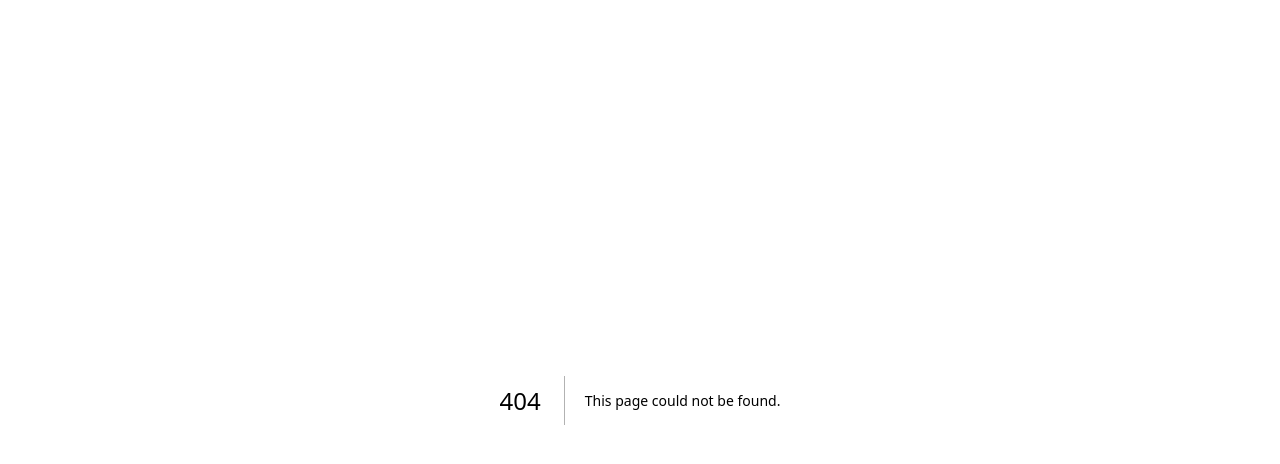
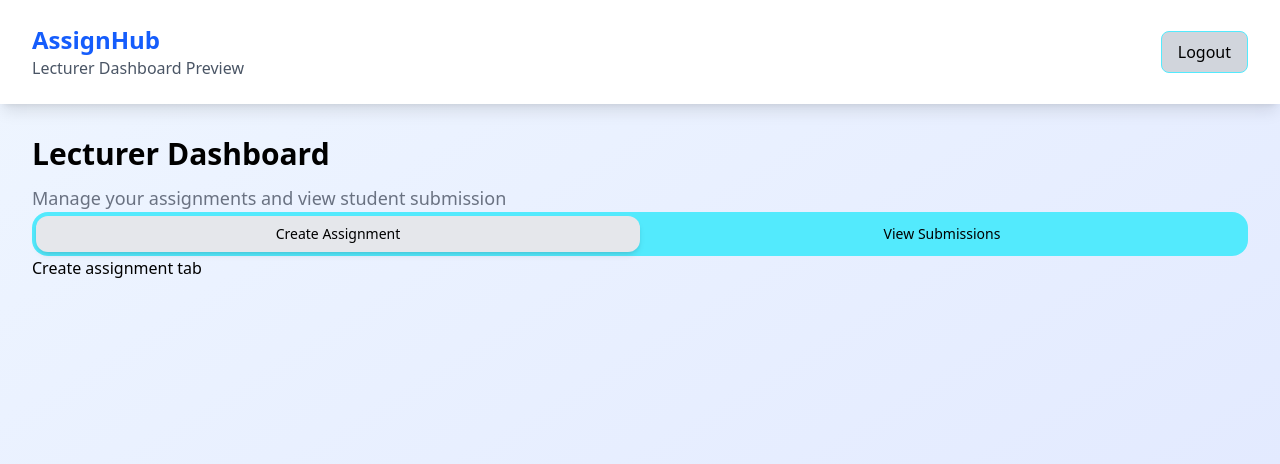
Before and after one commit to TaslimYusuf2210/assignHub, a Next.js app: page /lecturerDashboard in a window 1280 px wide. Before the commit this address had no page. Shown: the top 464 px of the page. Built offline with nearby package versions, Linux system fonts and the light colour scheme.

Commit message:
reusable tab component

```diff
--- a/app/auth/page.js
+++ b/app/auth/page.js
@@ -1,6 +1,6 @@
 "use client"
 
-import ToggleAuth from "@/components/toggleAuth";
+import ToggleTabs from "@/components/toggleTabs";
 import { useState } from "react";
 import LecturerAuthForm from "@/components/lecturerAuthForm";
 import StudentAuthForm from "@/components/studentAuthForm";
@@ -12,8 +12,10 @@ function AuthenticationPage() {
             <div className="rounded-lg w-[470px] shadow-xl bg-white px-6 py-10 w- text-center">
                 <header className="text-3xl font-bold text-blue-600">AssignHub</header>
                 <p className="text-gray-600 mt-3 mb-8 font-medium">Assignment Submission System</p>
-                <ToggleAuth
-                currentTab={(tab) => setRole(tab)}
+                <ToggleTabs
+                tabdata={["Lecturer", "Student"]}
+                onChange={(tab) => setRole(tab)}
+
                 />
                 {role === "Lecturer" ? (
                     <LecturerAuthForm/>
--- a/app/dashboard/layout.js
+++ /dev/null
@@ -1,9 +0,0 @@
-function DashboardLayout() {
-    return (
-        <div>
-
-        </div>
-     );
-}
-
-export default DashboardLayout;
--- a/app/dashboard/page.js
+++ /dev/null
@@ -1,9 +0,0 @@
-function DashboardPage() {
-    return (
-        <div>
-
-        </div>
-     );
-}
-
-export default DashboardPage;
--- a/app/globals.css
+++ b/app/globals.css
@@ -1 +1,5 @@
 @import "tailwindcss";
+
+.input-glow {
+  @apply focus:outline-cyan-500 focus:ring-2 focus:ring-cyan-200 focus:outline-none focus:border-2
+}
--- /dev/null
+++ b/app/lecturerDashboard/page.js
@@ -0,0 +1,34 @@
+"use client"
+
+import Navbar from "@/components/navbar";
+import { useState } from "react";
+import ToggleTabs from "@/components/toggleTabs";
+
+function LecturerDashboard() {
+    const [tab, setTab] = useState("Create Assignment")
+    return (
+        <div className="min-h-screen ">
+            <Navbar/>
+            <div className="p-8">
+                <h3 className="font-bold text-3xl">Lecturer Dashboard</h3>
+                <p className="text-gray-500 mt-3 text-lg">Manage your assignments and view student submission</p>
+                <ToggleTabs
+                tabdata={["Create Assignment", "View Submissions"]}
+                onChange={(arg) => setTab(arg)}
+                />
+
+                <div>
+                    {tab === "Create Assignment" ? (
+                        <div>Create assignment tab</div>
+                    ) : (
+                        <div>View Submissions tab</div>
+                    )
+                    }
+                </div>
+
+            </div>
+        </div>
+     );
+}
+
+export default LecturerDashboard;
--- a/app/page.js
+++ b/app/page.js
@@ -1,7 +1,7 @@
 
 export default function Home() {
   return (
-    <div className=" ">
+    <div className="bg-gradient-to-br from-blue-50 to-indigo-100">
 
     </div>
   );
--- a/components/lecturerAuthForm.js
+++ b/components/lecturerAuthForm.js
@@ -33,7 +33,7 @@ function LecturerAuthForm() {
                     {...register("email")}
                     placeholder="lecturer@university.edu"
                     type="email"
-                    className="px-4 py-2 border border-cyan-300 rounded-lg"/>
+                    className="px-4 py-2 border input-glow border-cyan-300 rounded-lg"/>
                     {errors.email && (
                     <p className="text-sm text-red-500 font-light">
                         {errors.email.message}
@@ -46,7 +46,7 @@ function LecturerAuthForm() {
                     {...register("password")}
                     placeholder="••••••••"
                     type="password"
-                    className="px-4 py-2 border border-cyan-300 rounded-lg"/>
+                    className="px-4 py-2 border input-glow border-cyan-300 rounded-lg"/>
                     {errors.password && (
                     <p className="text-sm text-red-500 font-light">
                         {errors.password.message}
--- /dev/null
+++ b/components/navbar.js
@@ -0,0 +1,15 @@
+function Navbar() {
+    return (
+        <div  className="px-8 py-6 flex justify-between items-center bg-white shadow-lg">
+            <div>
+                <h4 className="text-2xl font-bold text-blue-600">AssignHub</h4>
+                <p className="text-gray-600 font-medium">Lecturer Dashboard Preview</p>
+            </div>
+            <button className="bg-gray-300 font-medium border border-cyan-300 rounded-lg hover:text-white hover:bg-blue-600 px-4 py-2">
+                Logout
+            </button>
+        </div>
+     );
+}
+
+export default Navbar;
--- a/components/studentAuthForm.js
+++ b/components/studentAuthForm.js
@@ -31,7 +31,7 @@ function StudentAuthForm() {
                     {...register("email")}
                     placeholder="student@university.edu"
                     type="email"
-                    className="px-4 py-2 border border-cyan-300 rounded-lg"/>
+                    className="px-4 py-2 border input-glow border-cyan-300 rounded-lg"/>
                     {errors.email && (
                     <p className="text-sm text-red-500 font-light">
                         {errors.email.message}
@@ -44,7 +44,7 @@ function StudentAuthForm() {
                     {...register("password")}
                     placeholder="••••••••"
                     type="password"
-                    className="px-4 py-2 border border-cyan-300 rounded-lg"/>
+                    className="px-4 py-2 border input-glow border-cyan-300 rounded-lg"/>
                     {errors.password && (
                     <p className="text-sm text-red-500 font-light">
                         {errors.password.message}
--- a/components/toggleAuth.js
+++ b/components/toggleTabs.js
@@ -2,20 +2,20 @@
 
 import { useState } from "react";
 
-function ToggleAuth({currentTab}) {
-    const [activeTab, setActiveTab] = useState('Lecturer')
+function ToggleTabs({tabdata, onChange, defaultTab}) {
+    const [activeTab, setActiveTab] = useState(defaultTab || tabdata[0])
     const tabs = ["Lecturer", "Student"]
     function handleToggle(tab) {
         setActiveTab(tab)
-        currentTab(tab)
+        if(onChange) onChange(tab)
     }
     return (
         <div className="bg-cyan-300 rounded-2xl flex p-1 w-full">
-            {tabs.map((tab) => (
+            {tabdata.map((tab) => (
                 <button
                 key={tab}
                 onClick={() => handleToggle(tab)}
-                className={`w-full py-2 rounded-xl text-sm font-medium transition-colors
+                className={`w-full py-2 rounded-xl text-sm font-medium transition-colors cursor-pointer
                 ${activeTab === tab ? "bg-gray-200 shadow-md" : ""}`}
                 >
                     {tab}
@@ -26,4 +26,4 @@ function ToggleAuth({currentTab}) {
      );
 }
 
-export default ToggleAuth;
+export default ToggleTabs;
```
